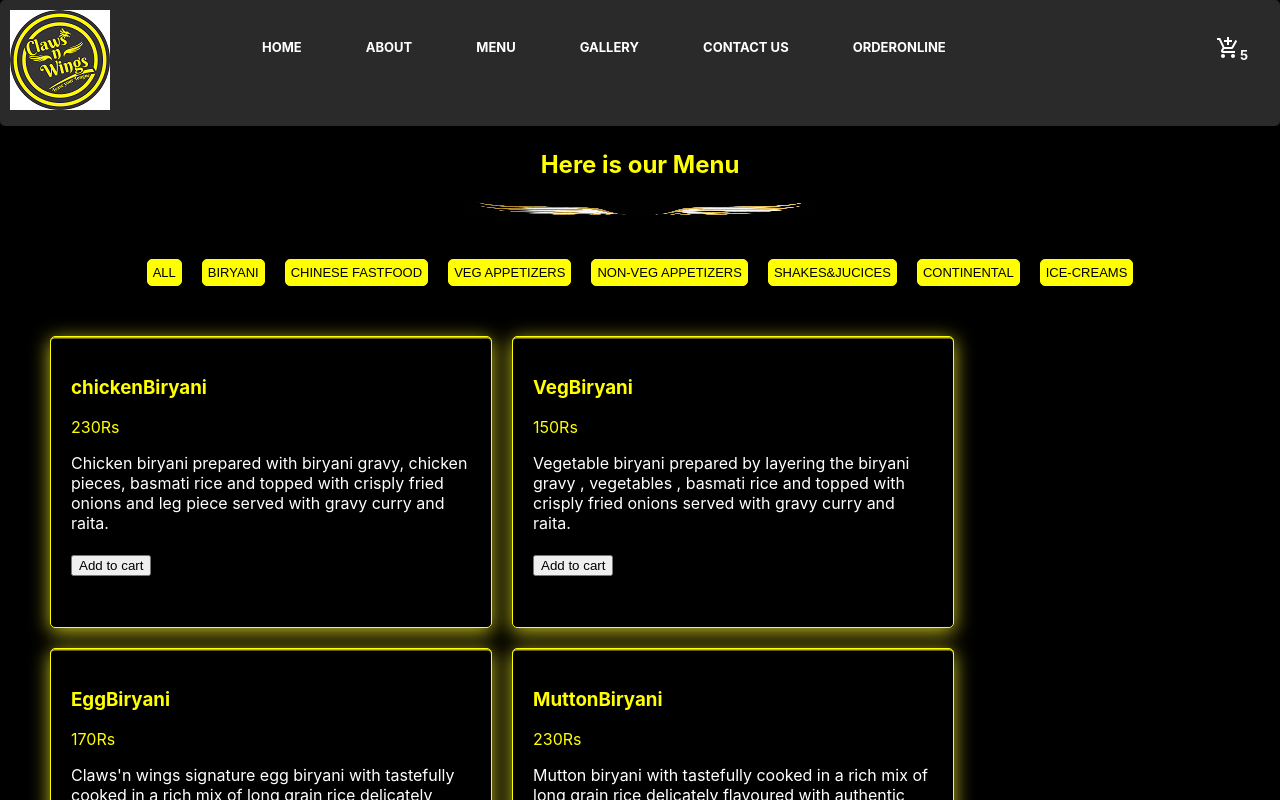
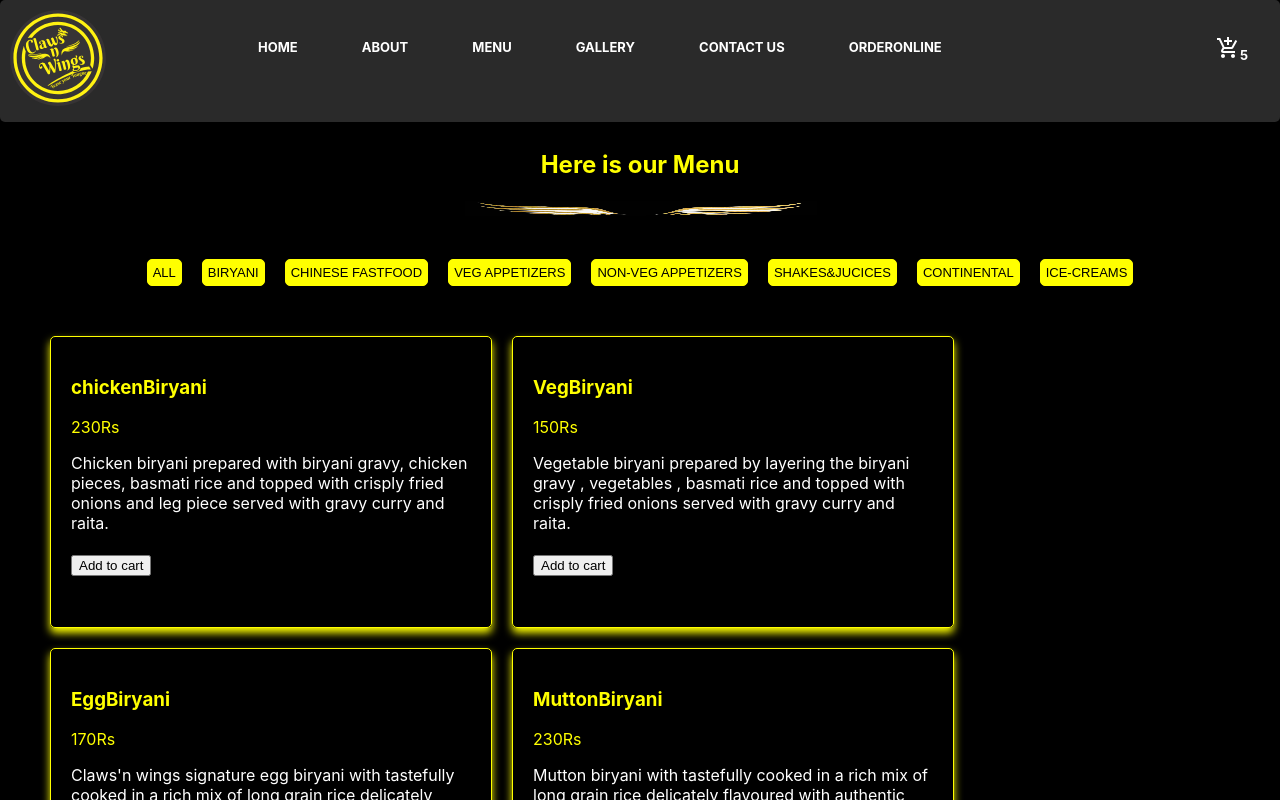
Before and after one commit to divyavajjala/clawsNwings, a React (Create React App) app: page /menu in a window 1280 px wide. Shown: the top 800 px of the page. Built offline with nearby package versions, Linux system fonts and the light colour scheme.

Commit message:
change the logo file

```diff
--- a/src/App.css
+++ b/src/App.css
@@ -71,7 +71,7 @@ h2 {
     border: 1px solid yellow;
     height:250px;
     border-radius: 5px;
-    box-shadow: inset 0 0.1em 0 0 rgba(241, 231, 114, 0.767), 0 4px 19px rgba(244, 237, 38, 0.808);
+    box-shadow: 0 5px 8px yellow;
 }
 .description {
     height: 85px;
--- a/src/components/header.js
+++ b/src/components/header.js
@@ -1,14 +1,14 @@
 import React from "react";
-import logo from '../assets/logo-tr.png';
 import { Link } from "react-router-dom";
-import AddShoppingCartIcon from '@mui/icons-material/AddShoppingCart';
-// import backgroundImage from "../../src/assets/bg-image.jpg"
+import AddShoppingCartIcon from "@mui/icons-material/AddShoppingCart";
+import logo from '../../src/assets/logo.svg';
 
 
 
 function Header ({size}) {
     return (<div className="navbar-container">
             <img className="logo" src={logo} alt="logo"></img>
+            {/* <object data={logo} /> */}
             <ul className="navbar-items">
                 <li className="nav-item">
                     <Link className= "nav-links" to="/">HOME</Link>
```
Also changed, not shown: src/assets/logo.png (deleted), src/assets/logo.svg (added).
